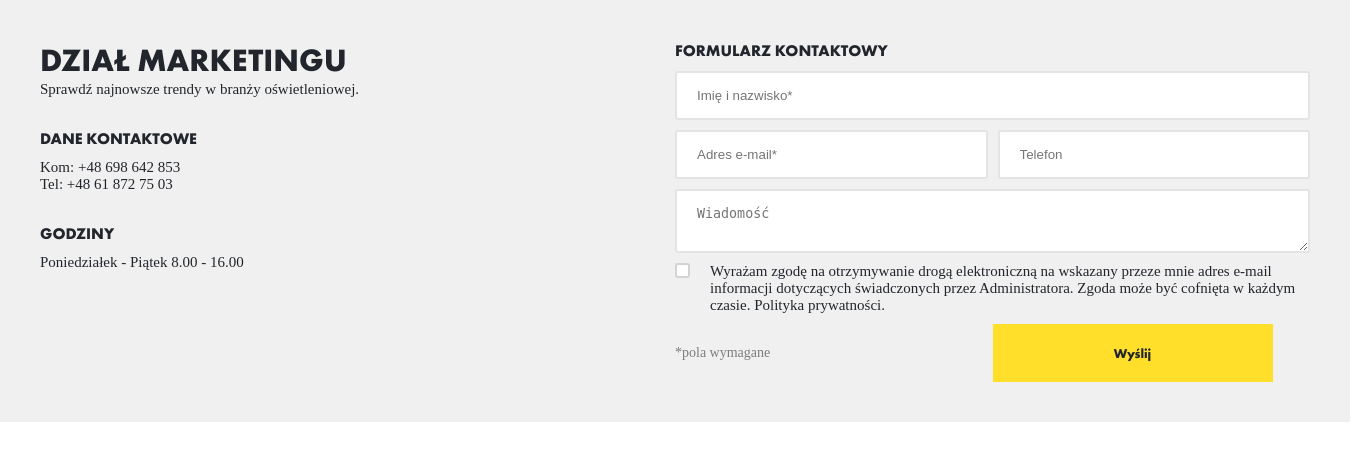
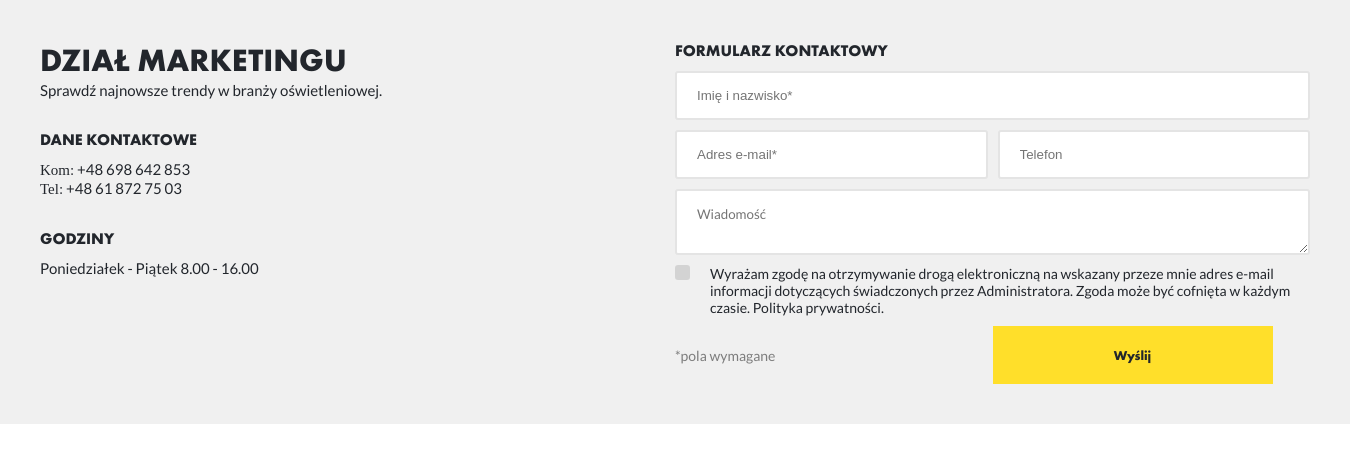
Before and after one commit to kimoszido/Reservation_room, a PHP site: page /formularz/index.html in a window 1360 px wide. Shown: the top 463 px of the page. Run offline with PHP 8.4, Linux system fonts and the light colour scheme; some web fonts are replaced.

Commit message:
Wykonczenie wizualne wszytsko poza checkboxem

```diff
--- a/formularz/css/style.css
+++ b/formularz/css/style.css
@@ -1,10 +1,14 @@
 @font-face {
   font-family: Lato Regular;
-  src: url(fonts/Lato-Regular.woff) format("woff");
+  src: url(../fonts/Lato-Regular.woff) format("woff"), url(../fonts/Lato-Regular.woff2) format("woff2"); }
+
+@font-face {
   font-family: Lato Bold;
-  src: url(fonts/Lato-LBold.woff) format("woff");
+  src: url(../fonts/Lato-LBold.woff) format("woff"), url(../fonts/Lato-LBold.woff) format("woff2"); }
+
+@font-face {
   font-family: Futura PT Bold;
-  src: url(fonts/ParaType-FuturaPTBold.woff) format("woff"), url(fonts/ParaType-FuturaPTBold.woff2) format("woff2"); }
+  src: url(../fonts/ParaType-FuturaPTBold.woff) format("woff"), url(../fonts/ParaType-FuturaPTBold.woff2) format("woff2"); }
 
 * {
   margin: 0;
@@ -30,6 +34,8 @@
       display: grid;
       grid-template-rows: repeat(2, min-content);
       grid-row-gap: 10px; }
+      .main__left .contact-details__text span {
+        font-family: Lato Bold; }
     .main__left .time {
       display: grid;
       grid-template-rows: repeat(2, min-content);
@@ -66,7 +72,8 @@
         border: 2px solid #e4e4e4;
         border-radius: 3px;
         grid-column: 1 / -1;
-        padding: 15px 20px; }
+        padding: 15px 20px;
+        font-family: Lato Regular; }
       .main__right .contact__checkbox-box {
         grid-column: 1 / -1;
         display: grid;
@@ -75,15 +82,14 @@
         position: relative; }
       .main__right .contact__checkbox {
         display: none; }
-      .main__right .contact__checkbox:checked ~ .main__right .contact__checkbox-label .main__right .contact__checkbox-icon {
+      .main__right .contact__checkbox:checked ~ .main__right .contact__checkbox-label .main__right .contact__checkbox-icon:checked {
         opacity: 1; }
       .main__right .contact__chckbox-icon {
         width: 15px;
         height: 15px;
         position: absolute;
         border-radius: 3px;
-        background-color: white;
-        border: 2px solid lightgray;
+        background-color: lightgray;
         box-sizing: border-box;
         grid-column: 1 / 2; }
         .main__right .contact__chckbox-icon::after {
@@ -97,7 +103,8 @@
           transition: all .2s; }
       .main__right .contact__checkbox-text {
         grid-column: 2 / 3;
-        padding-left: 25px; }
+        padding-left: 25px;
+        font-size: 14px; }
       .main__right .contact__submit-box {
         grid-column: 1 / -1;
         display: grid;
@@ -114,7 +121,7 @@
         font-size: 14px; }
 
 .text {
-  font-family: Lato-Regular;
+  font-family: Lato Regular;
   font-size: 15px; }
 
 .second-heading {
--- a/formularz/index.html
+++ b/formularz/index.html
@@ -53,7 +53,7 @@
                         Polityka prywatności.</p>
                 </div>
                 <div class="contact__submit-box">
-                    <p class="contact__star">*pola wymagane</p>
+                    <p class="contact__star text">*pola wymagane</p>
                     <input type="submit" class="contact__submit" value="Wyślij">
                 </div>
             </form>
--- a/formularz/sass/_components.scss
+++ b/formularz/sass/_components.scss
@@ -1,5 +1,5 @@
 .text{
-    font-family: Lato-Regular;
+    font-family: Lato Regular;
     font-size: 15px;
 }
 
--- a/formularz/sass/_form.scss
+++ b/formularz/sass/_form.scss
@@ -1,14 +1,18 @@
 @font-face {
     font-family: Lato Regular;
-    src:  url(fonts/Lato-Regular.woff)  format('woff');
+    src:  url(../fonts/Lato-Regular.woff)  format('woff'),
+    url(../fonts/Lato-Regular.woff2)  format('woff2');}
 
+@font-face {
     font-family: Lato Bold;
-    src:  url(fonts/Lato-LBold.woff)  format('woff');
+    src:  url(../fonts/Lato-LBold.woff)  format('woff'),
+    url(../fonts/Lato-LBold.woff)  format('woff2');}
 
+@font-face {
     font-family: Futura PT Bold;
-    src:  url(fonts/ParaType-FuturaPTBold.woff) format('woff'),
-    url(fonts/ParaType-FuturaPTBold.woff2) format('woff2')
-}
+    src:  url(../fonts/ParaType-FuturaPTBold.woff) format('woff'),
+    url(../fonts/ParaType-FuturaPTBold.woff2) format('woff2');}
+
 
 *{
     margin: 0;
@@ -55,7 +59,9 @@
             }
 
             &__text{
-
+                span{
+                    font-family: Lato Bold;
+                }
             }
 
         }
@@ -128,6 +134,7 @@
                 border-radius: 3px;
                 grid-column: 1 / -1;
                 padding: 15px 20px;
+                font-family: Lato Regular;
             }
 
             &__checkbox-box{
@@ -144,7 +151,7 @@
                 display: none;
             }
 
-            &__checkbox:checked ~ &__checkbox-label &__checkbox-icon{
+            &__checkbox:checked ~ &__checkbox-label &__checkbox-icon:checked{
                 opacity: 1;
             }
 
@@ -153,8 +160,8 @@
                 height: 15px;
                 position: absolute;
                 border-radius: 3px;
-                background-color: white;
-                border: 2px solid lightgray;
+                background-color: lightgray;
+                //border: 2px solid lightgray;
                 box-sizing: border-box;
 
                 grid-column: 1 / 2;
@@ -176,6 +183,7 @@
             &__checkbox-text{
                 grid-column: 2 / 3;
                 padding-left: 25px;
+                font-size: 14px;
             }
 
             &__submit-box{
```
